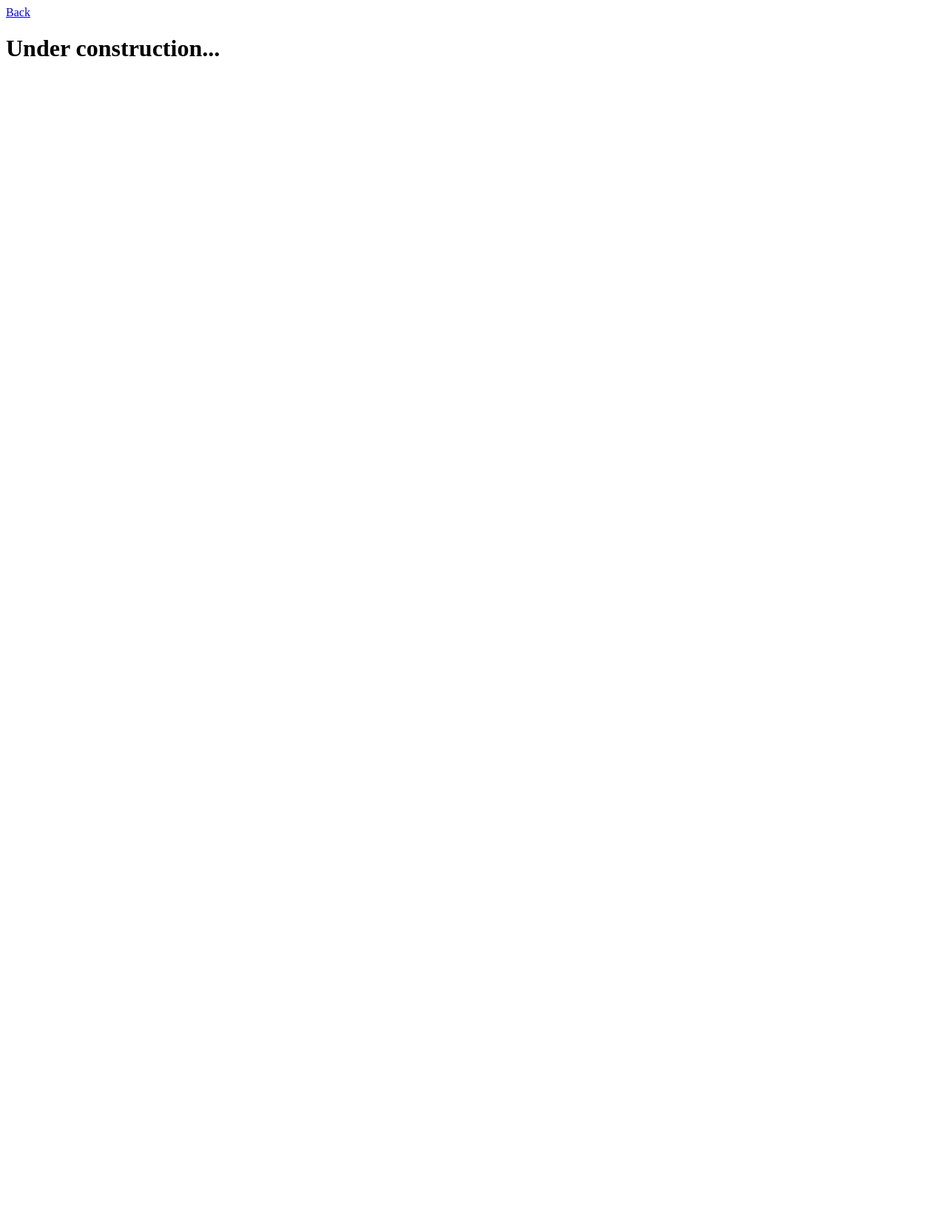
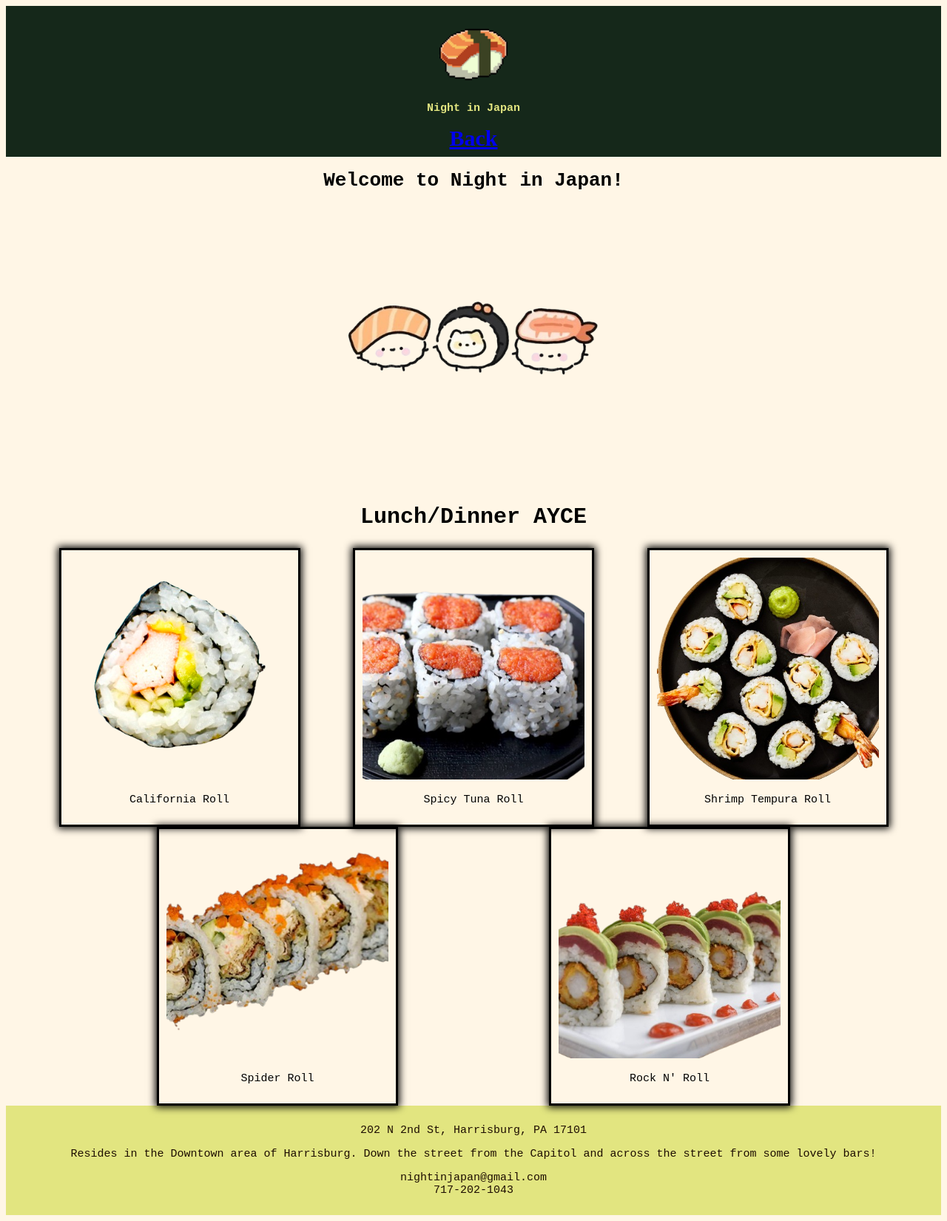
Before and after one commit to JJPSU2028/JJPSU2028.github.io, a plain HTML site: page index.html in a window 1280 px wide. Shown: the whole page at 74% size. Before the commit the page ends 800 px from the top, so only its background shows below. Drawn offline with Linux system fonts and the light colour scheme.

Commit message:
Add files via upload

```diff
--- a/index.html
+++ b/index.html
@@ -3,14 +3,70 @@
 <head>
 	<meta charset="utf-8">
 	<meta name="viewport" content="width=device-width, initial-scale=1">
-	<title>Coming soon</title>
+	<title>Night in Japan</title>
+	<link href="styles.css" rel="stylesheet">
 </head>
 <body>
 <header>
-	<nav>
-		<a href="../index.html">Back</a>
-	</nav>
-</header>
-<h1>Under construction...</h1>
+	<img src="SushiLogo.png" alt="Night in Japan Logo" class="logo" width="100px" height="100px"> <p>Night in Japan</p>
+   <nav>
+      <a href="../index.html">Back</a>
+   </nav>
+	</header>
+	<h1>Welcome to Night in Japan!</h1>
+	<img src="CatSushi.png" alt="Cat Sushi" class="catsushi" width="400px" height="400px">
+
+<h2>Lunch/Dinner AYCE</h2>
+
+<div id="container">
+   <div class="photo">
+      <img src="CaliRoll.png" alt="California Roll">
+      <p>
+         California Roll
+      </p>
+   </div>
+   <div class="photo">
+      <img src="SpicyTunaRoll.png" alt="Spicy Tuna Roll">
+      <p>
+         Spicy Tuna Roll
+      </p>
+   </div>
+   <div class="photo">
+      <img src="ShrimpTempuraRoll.png" alt="Shrimp Tempura Roll">
+      <p>
+        Shrimp Tempura Roll
+      </p>
+   </div>
+   <div class="photo">
+      <img src="SpiderRoll.png" alt="Spider Roll">
+      <p>
+         Spider Roll
+      </p>
+   </div>
+   <div class="photo">
+      <img src="RockNRoll.png" alt="Rock N' Roll">
+      <p>
+         Rock N' Roll
+      </p>
+   </div>
+</div>
+
+<div class="phone-only">
+	<h2>Find Us!</h2>
+
+	<p>Visit Night in Japan at 202 N 2nd St, Harrisburg, PA 17101. Downtown and a block away from the Capitol.</p>
+
+	<img src="JapanMap.png" alt="Map showing directions to Night in Japan">
+</div>
+
+<footer>
+<p class="address">202 N 2nd St, Harrisburg, PA 17101</p>
+
+<p class="location">
+Resides in the Downtown area of Harrisburg. Down the street from the Capitol and across the street from some lovely bars!</p>
+
+<p class="contact">nightinjapan@gmail.com<br>
+	717-202-1043</p>
+</footer>
 </body>
 </html>
--- /dev/null
+++ b/styles.css
@@ -0,0 +1,163 @@
+body {
+	background-color: rgb(255, 246, 230);
+}
+
+h1 {
+	font-family: monospace;
+	text-align: center;
+}
+
+h2 {
+	font-family: monospace;
+	font-size: 30px;
+	text-align: center;
+}
+
+p {
+	font-family: monospace;
+	font-size: 15px;
+}
+
+header {
+	background-color: rgb(21, 40, 26);
+	padding: 8px;
+	text-align: center;
+	font-size: 30px;
+	font-weight: bold;
+	color: rgb(226, 229, 128);
+}
+
+.logo {
+	color: rgb(226, 229, 128);
+}
+
+.catsushi {
+	display: block;
+    margin: 0 auto;
+    margin-top: -20px;
+}
+
+#container {
+	font-family: monospace;
+	display: flex;
+	flex-direction: row;
+	justify-content: space-evenly;
+	flex-wrap: wrap;
+	align-items: center;
+}
+
+.photo {
+   padding: 10px;
+   box-shadow: 0 0 10px 2px;
+   border: 3px solid black;
+}
+
+.photo img {
+   width: 300px;
+   height: 300px;
+   object-fit: cover;
+}
+
+.photo p {
+   text-align: center;
+}
+
+.photo:hover {
+	background-color: rgb(21, 40, 26);
+	transform: translateY(30px) scale(1.1);
+	transition: transform 0.3s ease;
+}
+
+footer {
+  background-color: rgb(226, 229, 128);
+  padding: 10px;
+  text-align: center;
+  color: rgb(30, 14, 1);
+}
+
+@media screen and (min-width: 768px) and (max-width: 1024px) {
+	#container {
+	font-family: monospace;
+	display: flex;
+	flex-direction: column;
+	align-items: center;
+		}
+
+	.photo {
+   display: flex;
+  align-items: center;
+  gap: 20px;
+  width: 80%;
+  margin: 10px;
+}
+
+.photo img {
+   width: 150px;
+   height: 150px;
+   object-fit: cover;
+}
+
+.photo p {
+   text-align: left;
+   font-size: 18px;
+}
+
+.catsushi {
+	width: 250px;
+	height: 250px;
+}
+
+.address {
+	display: none;
+}
+
+.location {
+	display: none;
+}
+
+footer {
+	display: block;
+}
+
+}
+
+.phone-only {
+	display: none;
+}
+
+@media screen and (max-width: 767px) {
+	h2 {
+		display: none;
+	}
+
+	#container {
+		display: none;
+	}
+
+	footer {
+		display: none;
+	}
+
+	header, h1, .catsushi {
+		display: block;
+	}
+
+	.phone-only {
+		display: block;
+		text-align: center;
+		padding: 15px;
+	}
+
+	.phone-only p {
+		font-size: 16px;
+		line-height: 1.6;
+	}
+
+	.phone-only img {
+		width: 80%;
+		max-width: 250px;
+		height: auto;
+		display: block;
+		margin: 15px auto;
+	}
+}
```
Also changed, not shown: CaliRoll.png (added), CatLogo.png (added), CatSushi.png (added), JapanMap.png (added), RockNRoll.png (added), ShrimpTempuraRoll.png (added), SpicyTunaRoll.png (added), SpiderRoll.png (added), SushiLogo.png (added).
